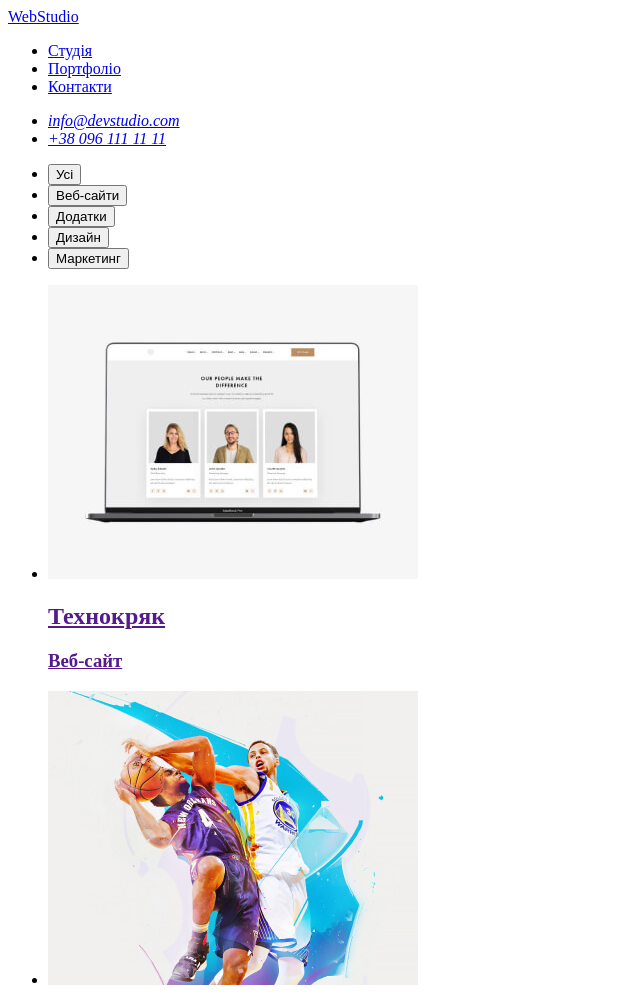
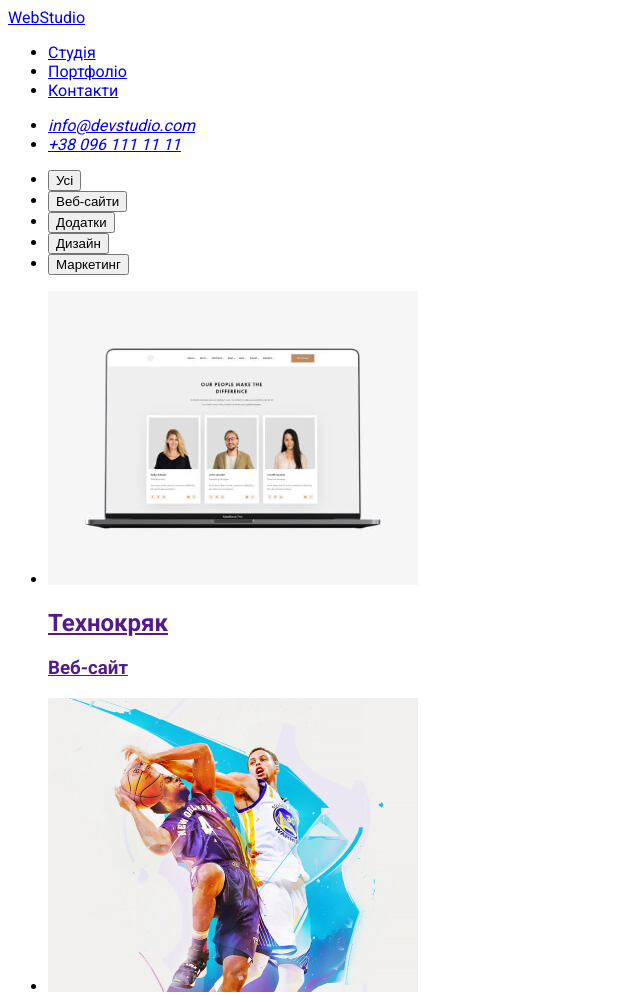
Before and after one commit to elen-purple/WebStudio, a plain HTML site: page portfolio.html in a window 1280 px wide. Shown: the top 995 px of the page, without its empty margins (0-640 px from the left). Drawn offline with Linux system fonts and the light colour scheme.

Commit message:
adds fonts

```diff
--- a/css/styles.css
+++ b/css/styles.css
@@ -6,3 +6,7 @@
   --dark-grey: #2f303a;
   --grey: #757575;
 }
+
+body {
+  font-family: "Roboto", sans-serif;
+}
--- a/portfolio.html
+++ b/portfolio.html
@@ -4,6 +4,12 @@
     <meta charset="UTF-8" />
     <meta name="viewport" content="width=device-width, initial-scale=1.0" />
     <title>WebStudio</title>
+    <link rel="preconnect" href="https://fonts.googleapis.com" />
+    <link rel="preconnect" href="https://fonts.gstatic.com" crossorigin />
+    <link
+      href="https://fonts.googleapis.com/css2?family=Raleway:wght@700&family=Roboto:wght@400;500;700;900&display=swap"
+      rel="stylesheet"
+    />
     <link rel="stylesheet" href="./css/styles.css" />
   </head>
   <body>
```
